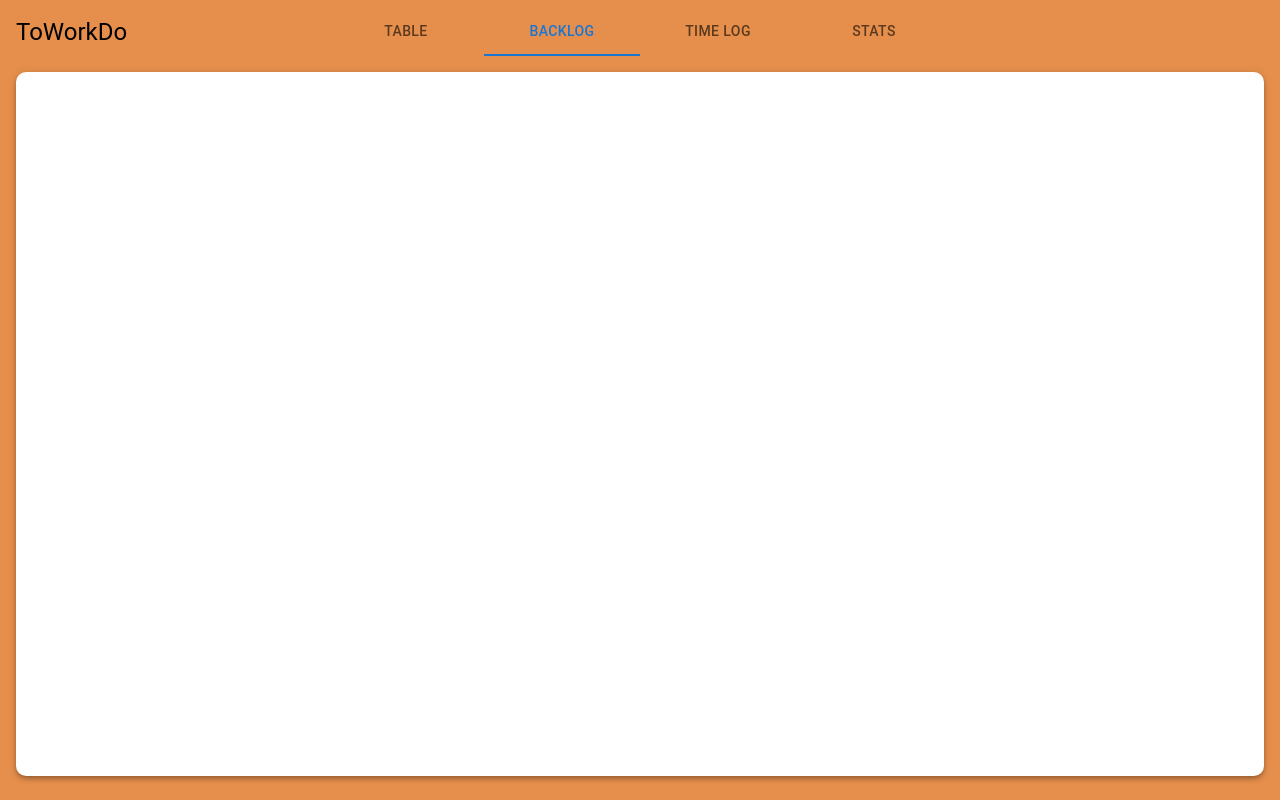
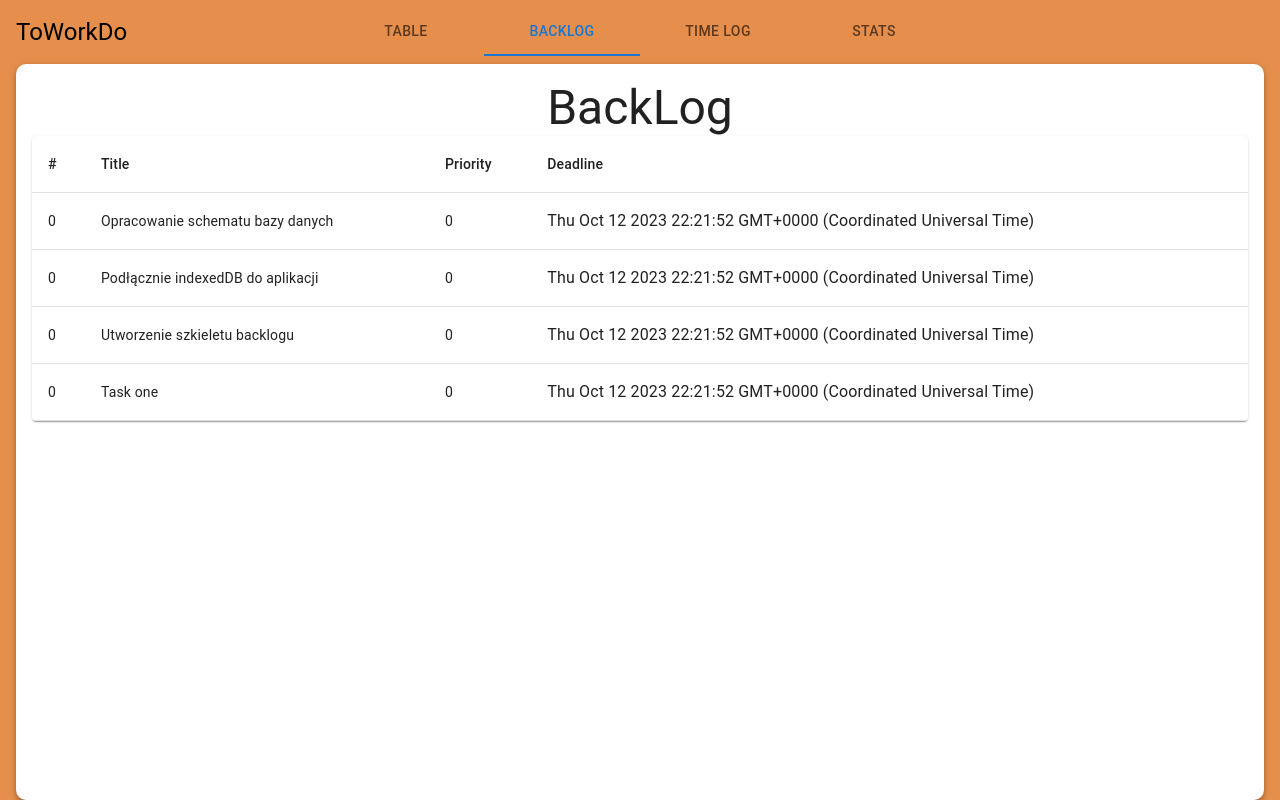
Before and after one commit to WojtekPoplawski/ToWorkDo, a React (Vite) app: page / in a window 1280 px wide. Both pictures are taken after a click on the tab "BACKLOG". Built offline with nearby package versions, Linux system fonts and the light colour scheme.

Commit message:
- added view tabs - modified data model

```diff
--- a/public/languages/en.json
+++ b/public/languages/en.json
@@ -2,5 +2,8 @@
   "table": "Table",
   "backlog": "Backlog",
   "time_log": "Time Log",
-  "stats": "Stats"
+  "stats": "Stats",
+  "task_title": "Title",
+  "task_priority": "Priority",
+  "task_deadline": "Deadline"
 }
--- a/src/App.tsx
+++ b/src/App.tsx
@@ -50,8 +50,11 @@ const App = () => {
           marginBottom: "1rem",
           height: "88%",
           width: "98%",
+          padding: "1rem",
         }}
-      ></Paper>
+      >
+        {tabSwitch()}
+      </Paper>
     </Grid>
   );
 };
--- a/src/components/Backlog.tsx
+++ b/src/components/Backlog.tsx
@@ -1,5 +1,6 @@
 import {
   Grid,
+  IconButton,
   Paper,
   Table,
   TableBody,
@@ -9,26 +10,74 @@ import {
   TableRow,
   Typography,
 } from "@mui/material";
+import { useTranslation } from "react-i18next";
+import { useState } from "react";
+import { ArrowDownward } from "@mui/icons-material";
 
 type Task = {
+  id: number;
   title: string;
   description: string;
-  piority: number;
+  priority: number;
   assigned: boolean;
   create_date: Date;
   deadline: Date;
+  subtasks?: Array<Subtask>;
 };
 
 type Subtask = {
+  id: number;
+  task_id: number;
   title: string;
   description: string;
-  piority: number;
+  priority: number;
   assigned: boolean;
   create_date: Date;
   deadline: Date;
 };
 
 const Backlog = () => {
+  const mockData: Array<Task> = [
+    {
+      id: 0,
+      title: "Opracowanie schematu bazy danych",
+      description: "Description of task one",
+      priority: 0,
+      assigned: false,
+      create_date: new Date(),
+      deadline: new Date(),
+    },
+    {
+      id: 0,
+      title: "Podłącznie indexedDB do aplikacji",
+      description: "Description of task one",
+      priority: 0,
+      assigned: false,
+      create_date: new Date(),
+      deadline: new Date(),
+    },
+    {
+      id: 0,
+      title: "Utworzenie szkieletu backlogu",
+      description: "Description of task one",
+      priority: 0,
+      assigned: false,
+      create_date: new Date(),
+      deadline: new Date(),
+    },
+    {
+      id: 0,
+      title: "Task one",
+      description: "Description of task one",
+      priority: 0,
+      assigned: false,
+      create_date: new Date(),
+      deadline: new Date(),
+    },
+  ];
+  const { t } = useTranslation();
+  const [taskList, setTaskList] = useState<Array<Task>>(mockData);
+
   return (
     <Grid container justifyContent={"center"}>
       <Typography variant={"h3"}>BackLog</Typography>
@@ -36,13 +85,31 @@ const Backlog = () => {
         <Table>
           <TableHead>
             <TableRow>
+              <TableCell>#</TableCell>
+              <TableCell>{t("task_title")}</TableCell>
+              <TableCell>{t("task_priority")}</TableCell>
+              <TableCell>{t("task_deadline")}</TableCell>
               <TableCell></TableCell>
             </TableRow>
           </TableHead>
           <TableBody>
-            <TableRow>
-              <TableCell></TableCell>
-            </TableRow>
+            {taskList.map((task, index) => (
+              <TableRow key={index}>
+                <TableCell>{task.id}</TableCell>
+                <TableCell>{task.title}</TableCell>
+                <TableCell>{task.priority}</TableCell>
+                <TableCell>
+                  <Typography>{task.deadline.toString()}</Typography>
+                </TableCell>
+                <TableCell>
+                  {task.subtasks !== undefined && task.subtasks?.length > 0 && (
+                    <IconButton>
+                      <ArrowDownward />
+                    </IconButton>
+                  )}
+                </TableCell>
+              </TableRow>
+            ))}
           </TableBody>
         </Table>
       </TableContainer>
```
